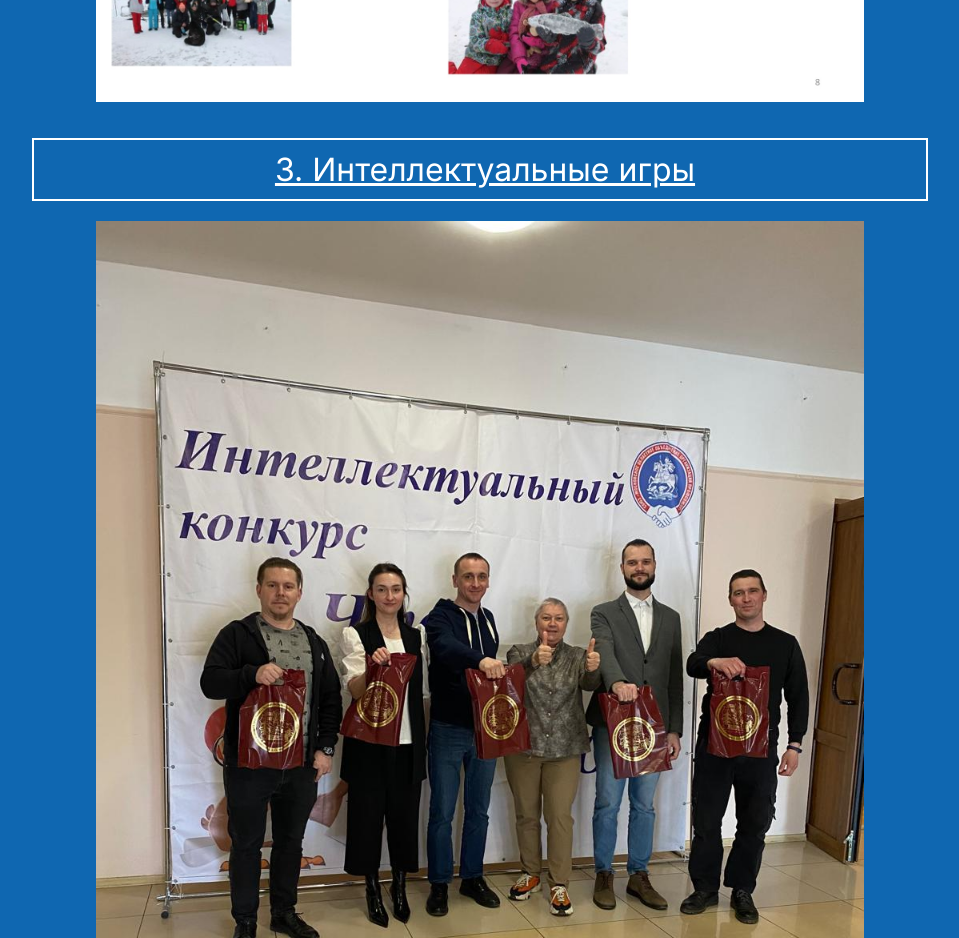
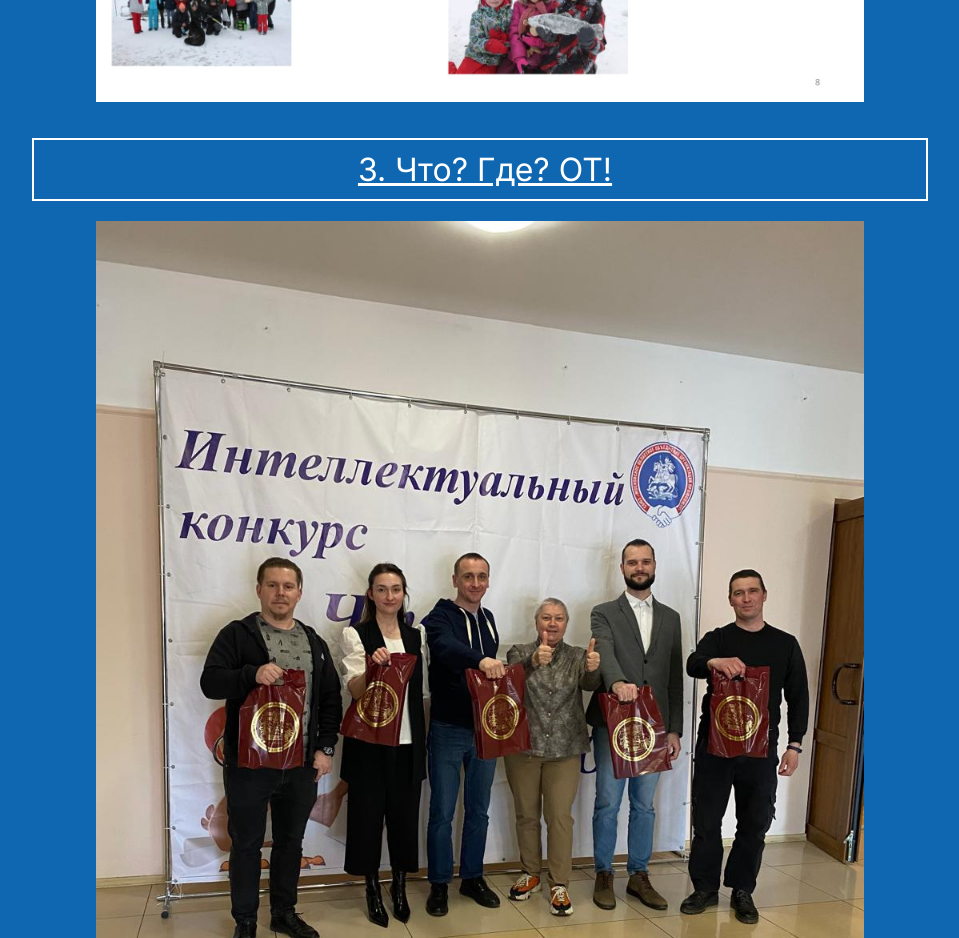
Before and after one commit to SanSanKon/PresentationV2, a React (Create React App) app: page /work/massactions in a window 1280 px wide. Shown: the part 1100-2038 px from the top of the page, without its empty margins (160-1119 px from the left). Built offline with nearby package versions, Linux system fonts and the light colour scheme.

Commit message:
editted title for intellectual games

```diff
--- a/src/pages/MassActions.js
+++ b/src/pages/MassActions.js
@@ -24,7 +24,7 @@ const MassActions = () => {
                 <h2>2. День рыбака СЭС</h2>
                 <img src={Fishing} alt="fishing"/>
 
-                <h2>3. Интеллектуальные игры</h2>
+                <h2>3. Что? Где? ОТ!</h2>
                 <img src={IntellectualGameOne} alt="gameOne"/>
                 <img src={IntellectualGameTwo} alt="gameTwo"/>
 
```
